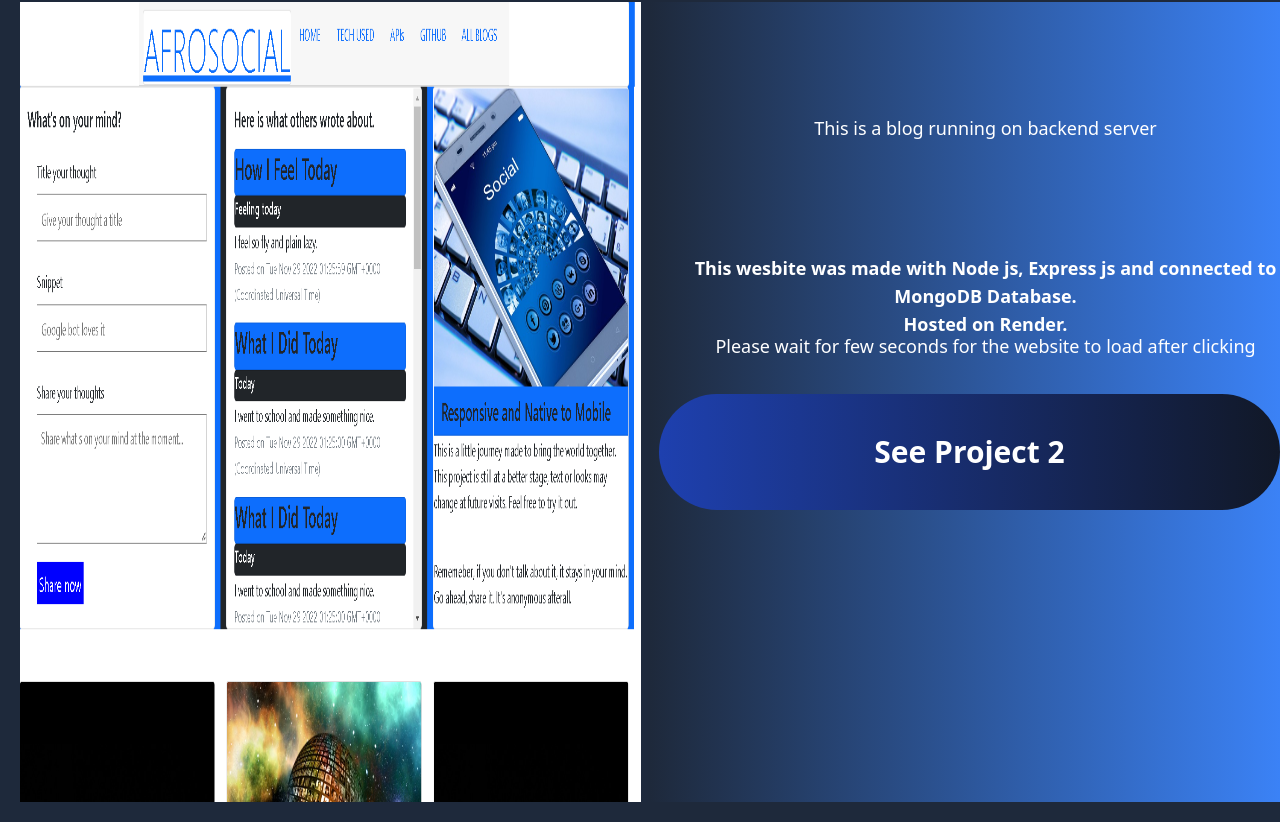
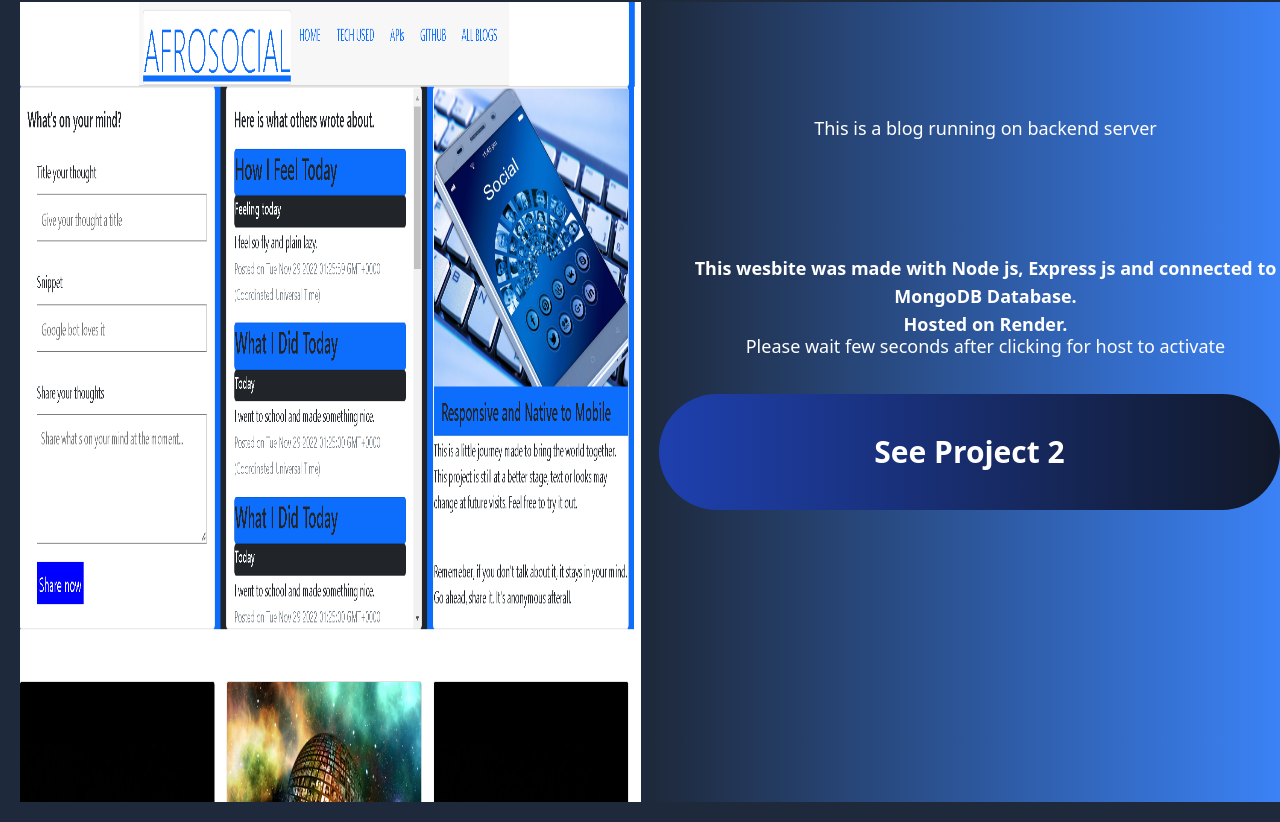
Before and after one commit to eleshinlomo/frontend-react-with-ui, a Next.js app: page / in a window 1280 px wide. Shown: the part 786-1608 px from the top of the page. Built offline with nearby package versions, Linux system fonts and the light colour scheme.

Commit message:
Update index.js

```diff
--- a/pages/index.js
+++ b/pages/index.js
@@ -52,7 +52,7 @@ const Home = () =>{
       <img src={'/assets/nodejs.png'} alt='website portfolio 3' class='sm:h-screen sm:w-screen'></img>
       <h1 class=' py-content-end py-5 md:py-5 lg:py-28 sm:space-y-10 ml-auto hover:font-bold'>This is a blog running on backend server</h1>
       <p class='  py-content-end   space-x-12 space-y-4  md:space-x-16 lg:space-x-16 font-bold hover:text-blue-300'>This wesbite was made with Node js, Express js and connected to MongoDB Database.<br/> Hosted on Render.</p>
-       <p class='animate-bounce'>Please wait for few seconds for the website to load after clicking</p>
+       <p class='animate-bounce'>Please wait few seconds after clicking for host to activate</p>
       <Link href='https://node-b46a.onrender.com/blogs ' ><h3 class=' content-around py-10 bg-gradient-to-r from-blue-800 to-gray-900 text-white font-bold rounded-full sm:text-sm md:text-2xl lg:text-3xl hover:text-orange-500'>See Project 2</h3></Link>
       </div>
 
```
